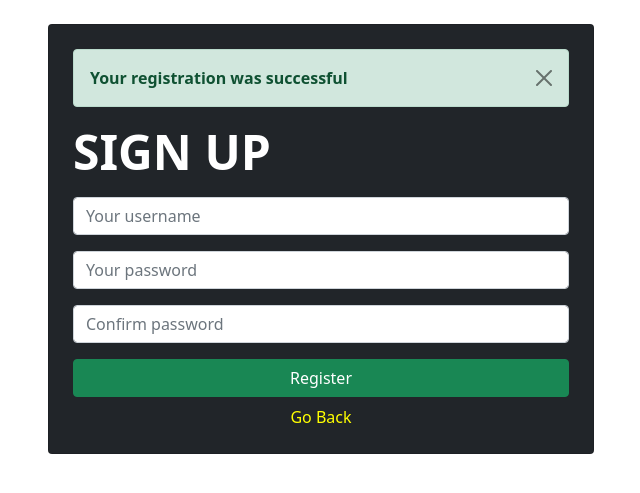
After one commit to hectorsum/PHP-CRUD, a PHP site: page /auth/sign-up.php in a window 1280 px wide. The commit adds this page. Shown: the top 493 px of the page, without its empty margins (319-959 px from the left). Run offline with PHP 8.4, Linux system fonts and the light colour scheme; some libraries are stand-ins or nearby versions.

Commit message:
login added

```diff
--- /dev/null
+++ b/auth/sign-up.php
@@ -0,0 +1,43 @@
+<?php include ('../db.php')?>
+<?php include ('../includes/login-header.php')?>
+<?php
+  if(!empty($_POST['username']) && !empty($_POST['password'])){
+    $username = $_POST['username'];
+    $password = password_hash($_POST['password'],PASSWORD_BCRYPT);
+    $query = "INSERT INTO user(username,password) VALUES('{$username}','{$password}')";
+    $response = mysqli_query($conn,$query);
+    if(!$response){
+      //finish my app
+      die('Query failed');
+    }
+  }
+  $_SESSION['message'] = 'Your registration was successful';
+  $_SESSION['message_type'] = 'success';
+?>
+<div class="container mx-auto p-4">
+  <div class="col-md-12 p-4 w-50 mx-auto card card-body bg-dark">
+    <?php if(isset($_SESSION['message'])){?>
+      <div class="alert alert-<?= $_SESSION['message_type'] ?> alert-dismissible fade show" role="alert">
+        <strong><?= $_SESSION['message'] ?></strong>
+        <button type="button" class="btn-close" data-bs-dismiss="alert" aria-label="Close"></button>
+      </div>
+    <?php
+    session_unset();
+    } ?>
+    <form action="sign-up.php" method="POST">
+      <h1 class="display-5 mb-3" style="color:white; font-weight:bold;">SIGN UP</h1>
+      <input type="text" name="username" placeholder="Your username" class="form-control mb-3">
+      <input type="password" name="password" placeholder="Your password" class="form-control mb-3">
+      <input type="password" name="confirm_password" placeholder="Confirm password" class="form-control mb-3">
+      <input type="submit" name="send" value="Register" class="btn btn-success w-100 mb-2">
+      <div class="w-100 d-flex justify-content-center align-items-center">
+        <a
+          href="login.php"
+          style="text-align:center; text-decoration:none; color:yellow; font-weith:bold;">
+          Go Back</a>
+      </div>
+    </form>
+  </div>
+</div>
+
+<?php include ('../includes/footer.php')?>
--- a/edit_task.php
+++ b/edit_task.php
@@ -5,6 +5,7 @@
     $id = $_GET['id'];
     $query = "SELECT * FROM task WHERE id = {$id}";
     $response = mysqli_query($conn,$query);
+
     if (mysqli_num_rows($response) == 1){ //* Checking if there's a single row response
       $row = mysqli_fetch_array($response);
       $title = $row['title'];
--- /dev/null
+++ b/includes/login-header.php
@@ -0,0 +1,10 @@
+<!DOCTYPE html>
+<html lang="en">
+<head>
+  <meta charset="UTF-8">
+  <meta http-equiv="X-UA-Compatible" content="IE=edge">
+  <meta name="viewport" content="width=device-width, initial-scale=1.0">
+  <title>PHP CRUD</title>
+  <link href="https://cdn.jsdelivr.net/npm/bootstrap@5.0.0-beta2/dist/css/bootstrap.min.css" rel="stylesheet" integrity="sha384-BmbxuPwQa2lc/FVzBcNJ7UAyJxM6wuqIj61tLrc4wSX0szH/Ev+nYRRuWlolflfl" crossorigin="anonymous">
+</head>
+<body>
```
Also changed, not shown: auth/login.php (added, +40 -0 lines), login-screen.php (added, +14 -0 lines), auth/logout.php (added).
